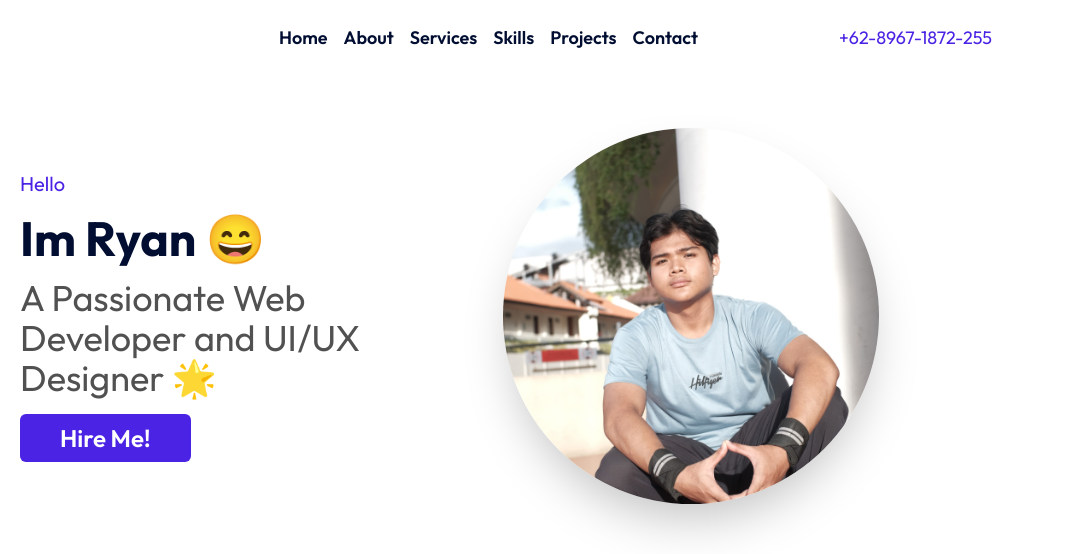
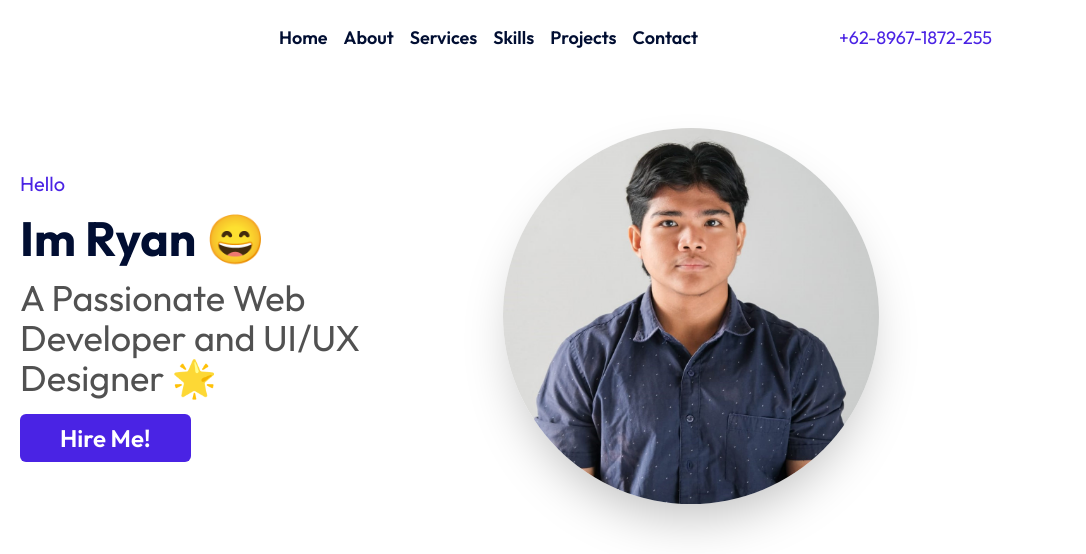
Before and after one commit to Mezzky/Mezzky.github.io, a website: page index.html in a window 1280 px wide. Shown: the top 554 px of the page, 194-1280 px from the left. Drawn offline with nearby package versions, Linux system fonts and the light colour scheme.

Commit message:
Update Profile

```diff
--- a/index.html
+++ b/index.html
@@ -47,7 +47,7 @@
     </header>
 
     <!-- Home -->
-    <section id="home" class="pt-28 laptop:pt-32 px-5 flex laptop:justify-center tablet:px-10 flex-col gap-5 tablet:flex-row-reverse laptop:grid laptop:grid-cols-2 laptop:px-40">
+    <section id="home" class="pt-28 laptop:pt-32 px-5 flex laptop:justify-between tablet:px-10 flex-col gap-5 tablet:flex-row-reverse laptop:grid laptop:grid-cols-2 laptop:px-40">
         <div class="content-home flex gap-4 laptop:gap-6 order-2 laptop:order-1 items-center" data-aos="fade-right" data-aos-duration="1000">
             <div class="sosmed flex flex-col gap-1 laptop:gap-3">
                 <a class="sosmed-links" href="https://linkedin.com/in/rizky-ryan-sahadha-187161225"><i class="fa-brands fa-linkedin"></i></a>
@@ -64,7 +64,7 @@
             </div>
         </div>
         <div class="img-home order-1 flex items-center justify-center laptop:order-2" data-aos="fade-in" data-aos-duration="1000">
-            <img class="shadow-2xl rounded-full laptop:w-4/5" src="./Assets/profile-square.jpg" alt="Profile">
+            <img class="shadow-2xl rounded-full laptop:w-4/5" src="./Assets/ryan-profile-baru.jpeg" alt="Profile">
         </div>
     </section>
 
```
Also changed, not shown: Assets/ryan-profile-baru.jpeg (added).
